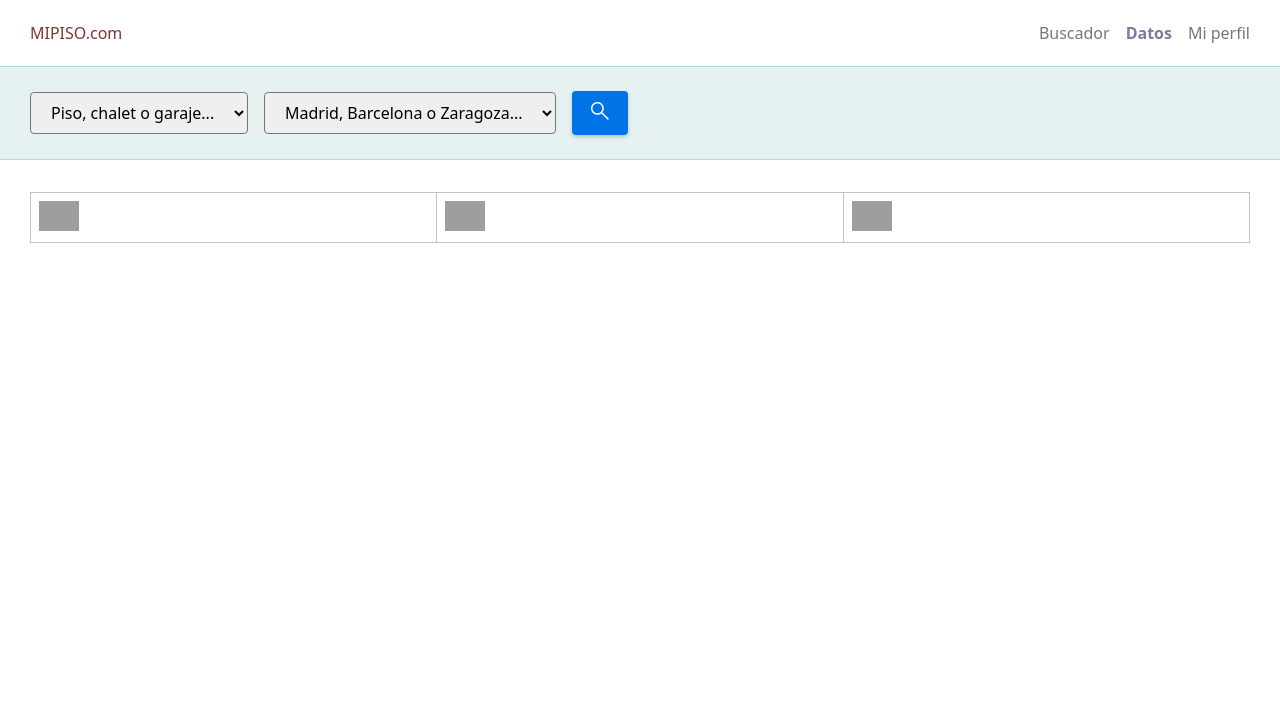
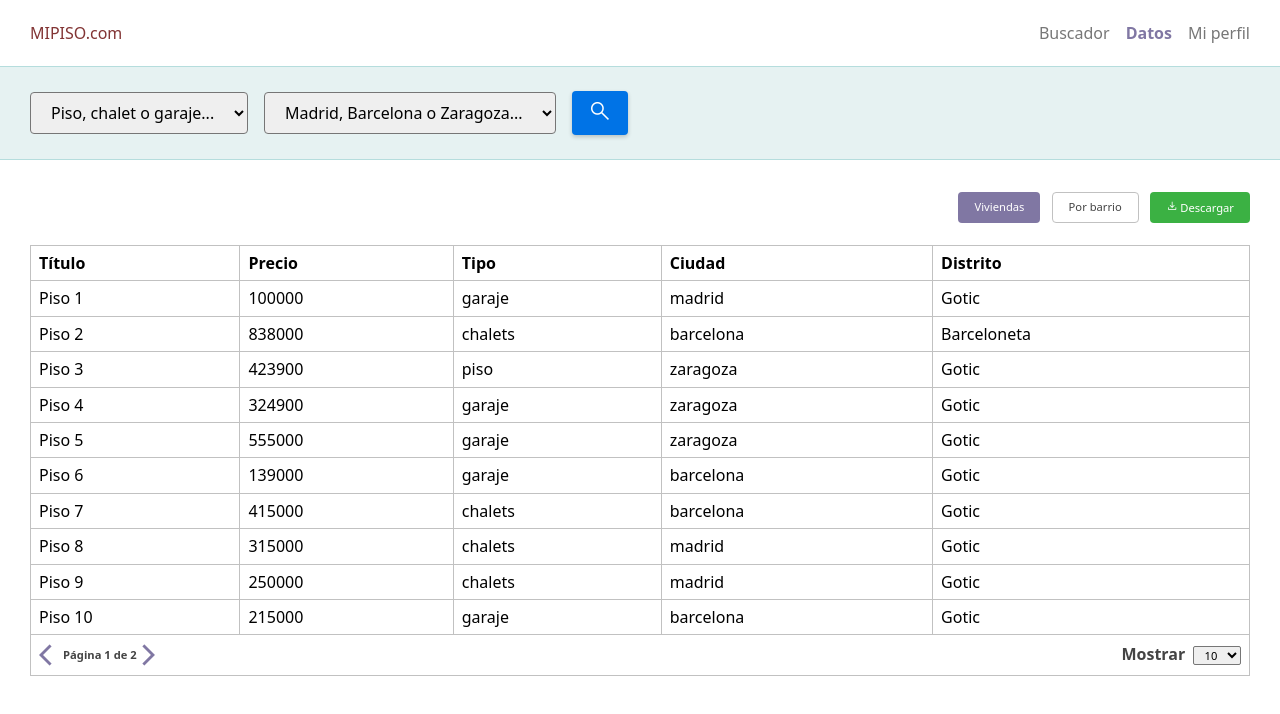
Before and after one commit to eliashz/ra-m5-usecontext-usereducer, a React (Vite) app: page /datos in a window 1280 px wide. Shown: the top 714 px of the page. Built offline with nearby package versions, Linux system fonts and the light colour scheme; data requests are answered from the project's data file; grey boxes are pictures that could not be loaded.

Commit message:
downloadtable

```diff
--- a/src/components/molecules/Buttons.jsx
+++ b/src/components/molecules/Buttons.jsx
@@ -2,6 +2,7 @@ import React from 'react'
 import styled from 'styled-components'
 import { colors, FlexBox } from '../../styles'
 import { Button, Icon } from '../atoms'
+import { downloadTable } from '../organisms/helpers'
 
 const StyledButton = styled(Button)`
   font-size: 0.7em;
@@ -15,7 +16,7 @@ const StyledIcon = styled(Icon)`
   padding-right: 2px;
 `
 
-function Buttons() {
+function Buttons({columns, data}) {
   return (
     <FlexBox direction="row" justify="flex-end">
       <StyledButton
@@ -34,7 +35,7 @@ function Buttons() {
       >
         Por barrio
       </StyledButton>
-      <StyledButton background={colors.green} boxShadow="none">
+      <StyledButton background={colors.green} boxShadow="none" onClick={() => downloadTable(columns, data)}>
         <StyledIcon icon="download" />
         Descargar
       </StyledButton>
--- a/src/components/organisms/ITATable/index.jsx
+++ b/src/components/organisms/ITATable/index.jsx
@@ -1,5 +1,4 @@
 import { useEffect, useContext } from 'react'
-import { useSelector } from 'react-redux'
 import { Buttons } from '../../molecules'
 import TableProvider, { TableContext } from './store/context'
 import { Actions } from './store/reducer'
@@ -18,7 +17,7 @@ function Table({ columns, data, showHeader = true, isLoading }) {
 
   return (
     <>
-      {!isLoading && <Buttons />}
+      {!isLoading && <Buttons columns={columns} data={data}/>}
       <TableStyled>
         {showHeader && <TableHeader />}
         <TableBody />
--- /dev/null
+++ b/src/components/organisms/helpers/downloadTable.js
@@ -0,0 +1,3 @@
+export const downloadTable = (columns, data) => {
+    console.log(data)
+  }
--- /dev/null
+++ b/src/components/organisms/helpers/index.js
@@ -0,0 +1 @@
+export * from './downloadTable'
--- a/src/helpers/downloadTable.js
+++ /dev/null
@@ -1,3 +0,0 @@
-export const downloadTable = () => {
-  console.log('data')
-}
--- a/src/helpers/index.js
+++ b/src/helpers/index.js
@@ -1,2 +1 @@
 export * from './houseFilters'
-export * from './downloadTable'
--- a/src/pages/Data.jsx
+++ b/src/pages/Data.jsx
@@ -10,7 +10,7 @@ function Data() {
     (state) => state.houses.houses,
   )
   //const { isLoading } = useSelector((state) => state.houses.reqStatus)
-  const isLoading = true
+  const isLoading = false
 
   const loading = [
     {
```
